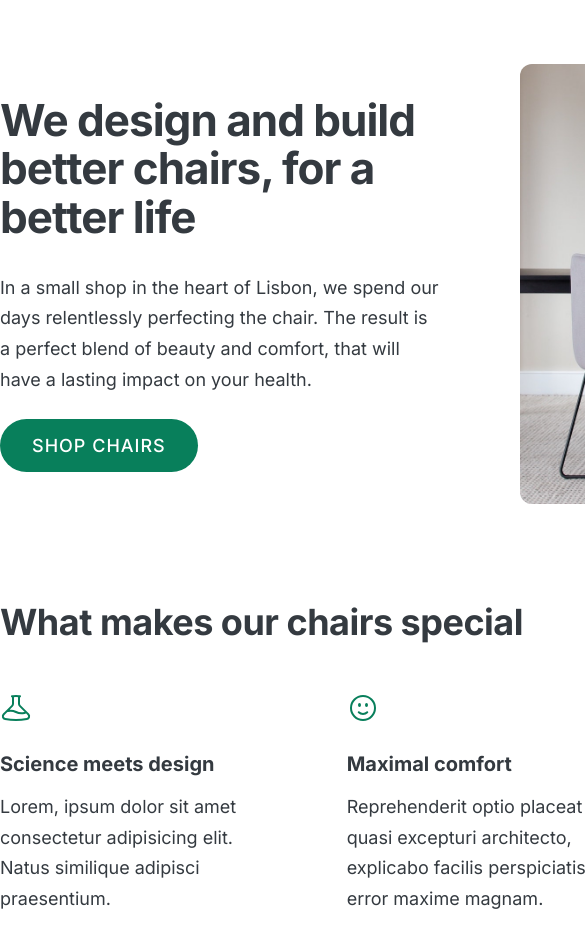
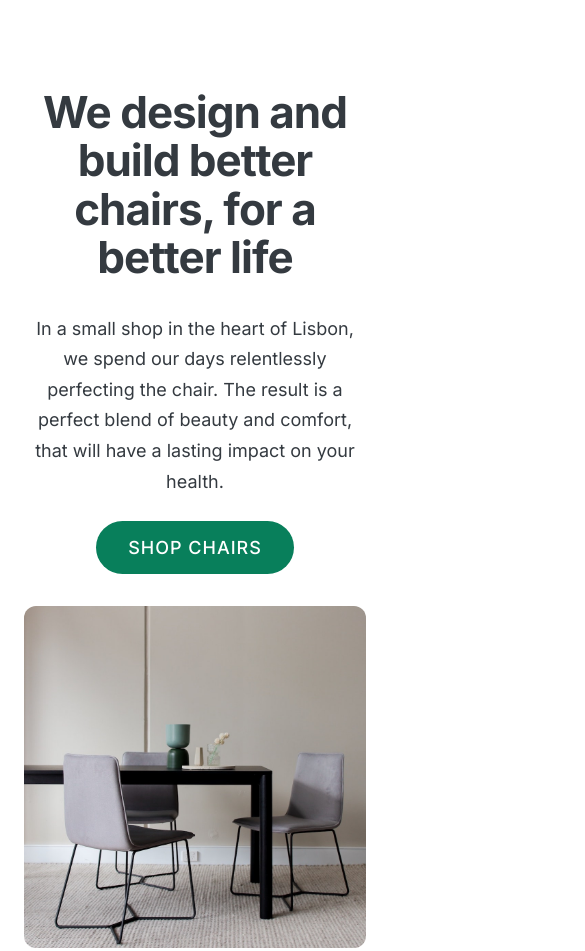
Before and after one commit to vijay-ram365/furniture-site, a plain HTML site: page index.html in a window 390 px wide. Shown: the top 951 px of the page, 585 px wide, since content can reach past the window. Drawn offline with Linux system fonts and the light colour scheme.

Commit message:
implement responsive designs

```diff
--- a/style.css
+++ b/style.css
@@ -21,12 +21,13 @@ FONT SIZE SYSTEM (px)
 body {
   font-family: "Inter", sans-serif;
   color: #343a40;
-  border-bottom: 20px solid #087f5b;
+  border-bottom: 50px solid #087f5b;
 }
 
 .container {
-  width: 960px;
+  width: 100%;
   margin: 0 auto;
+  padding: 1.5em;
 }
 
 header,
@@ -217,3 +218,33 @@ footer {
   color: #495057;
   text-align: center;
 }
+
+/* responsive design */
+@media only screen and (max-width: 768px) {
+  .grid-3-cols {
+    display: grid;
+    grid-template-columns: repeat(1, 1fr);
+    column-gap: 80px;
+  }
+
+  header {
+    display: grid;
+    grid-template-columns: repeat(1, 1fr);
+    column-gap: 80px;
+    margin-top: 64px;
+  }
+
+  .chair {
+    margin-bottom: 2em;
+  }
+
+  header img {
+    width: 100%;
+    margin: 0 auto;
+    margin-top: 2em;
+  }
+
+  .header-text-box {
+    text-align: center;
+  }
+}
```
